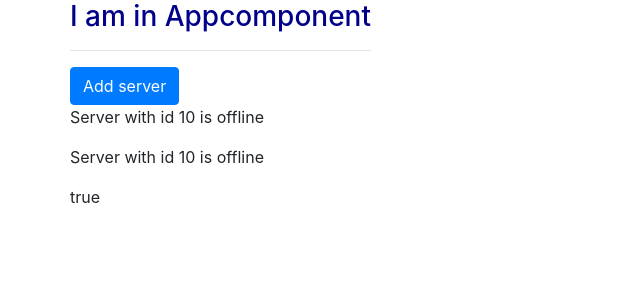
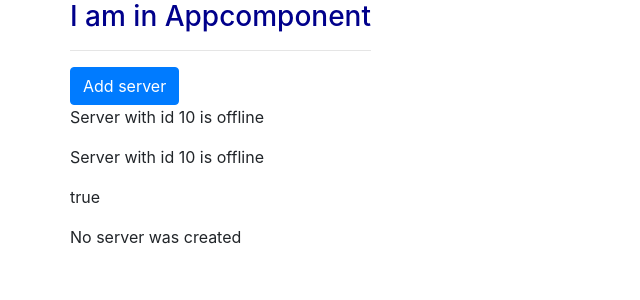
Before and after one commit to rohits2712/Angular, an Angular app: page / in a window 1280 px wide. Shown: the top 300 px of the page, without its empty margins (0-640 px from the left). Built offline with nearby package versions, Linux system fonts and the light colour scheme.

Commit message:
Event Binding

```diff
--- a/src/app/servers/servers.component.html
+++ b/src/app/servers/servers.component.html
@@ -1,7 +1,8 @@
-<button class = "btn btn-primary" [disabled]="!allowNewServer"  >Add server</button>
-<!-- (click)= "OnCreateServer()" -->
+<button class = "btn btn-primary" [disabled]="!allowNewServer" (click)= "OnCreateServer()"  >Add server</button>
+
 <app-server></app-server>
 <app-server></app-server>
 <p [innerText] = "allowNewServer"></p>
+<p>{{serverCreationStatus}}</p>
 <!-- here removed curly braces by inner text, so used property binding instead of string interpolation -->
 <!-- Output some text , should use string interpolation and changing property - use property binding -->
--- a/src/app/servers/servers.component.ts
+++ b/src/app/servers/servers.component.ts
@@ -7,6 +7,7 @@
 })
 export class ServersComponent implements OnInit {
   allowNewServer = false;
+  serverCreationStatus = 'No server was created';
 
   constructor() {
       setTimeout(() => {
@@ -17,5 +18,7 @@
 
   ngOnInit() {
   }
-
+  OnCreateServer(){
+    this.serverCreationStatus = "Server was created";
+  }
 }
```
